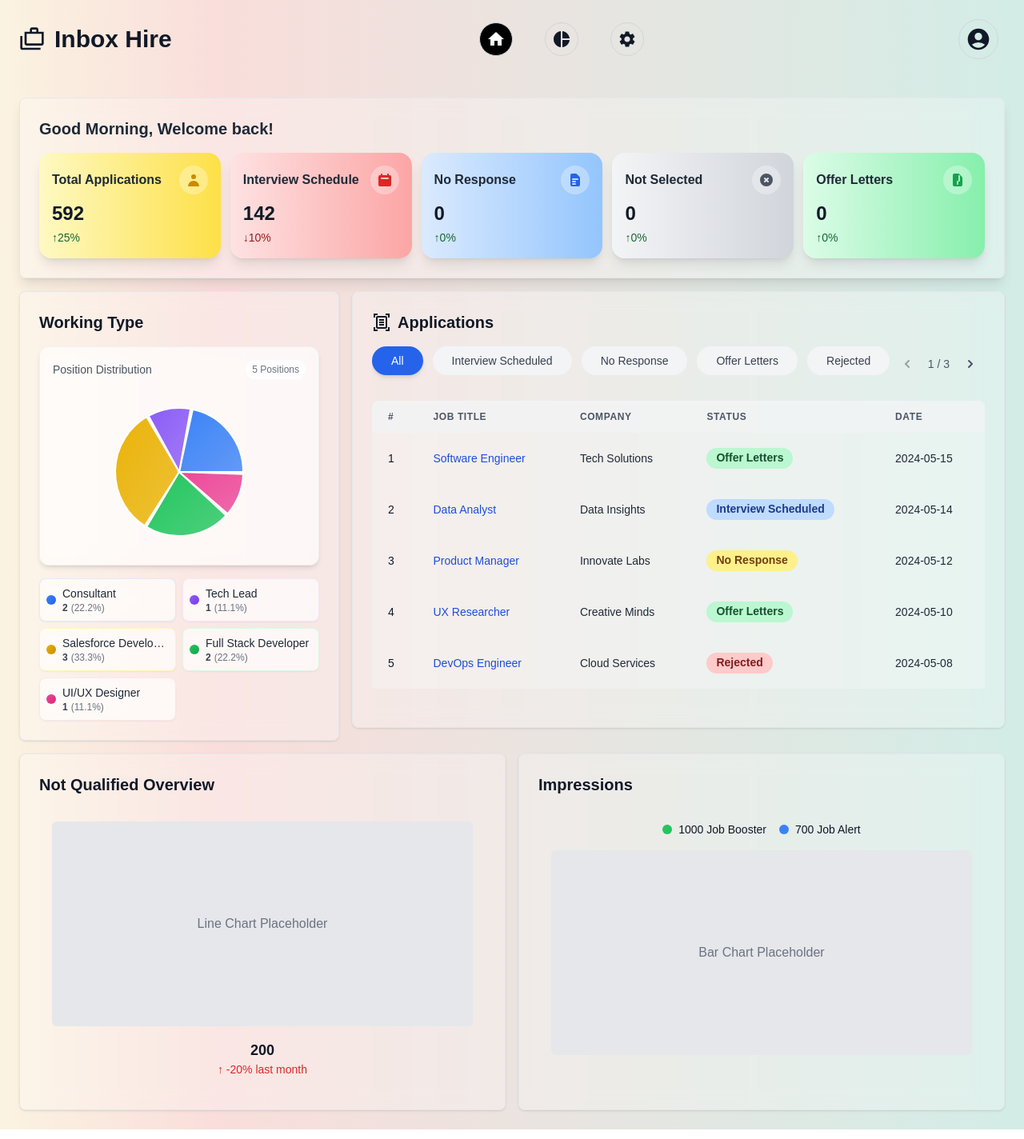
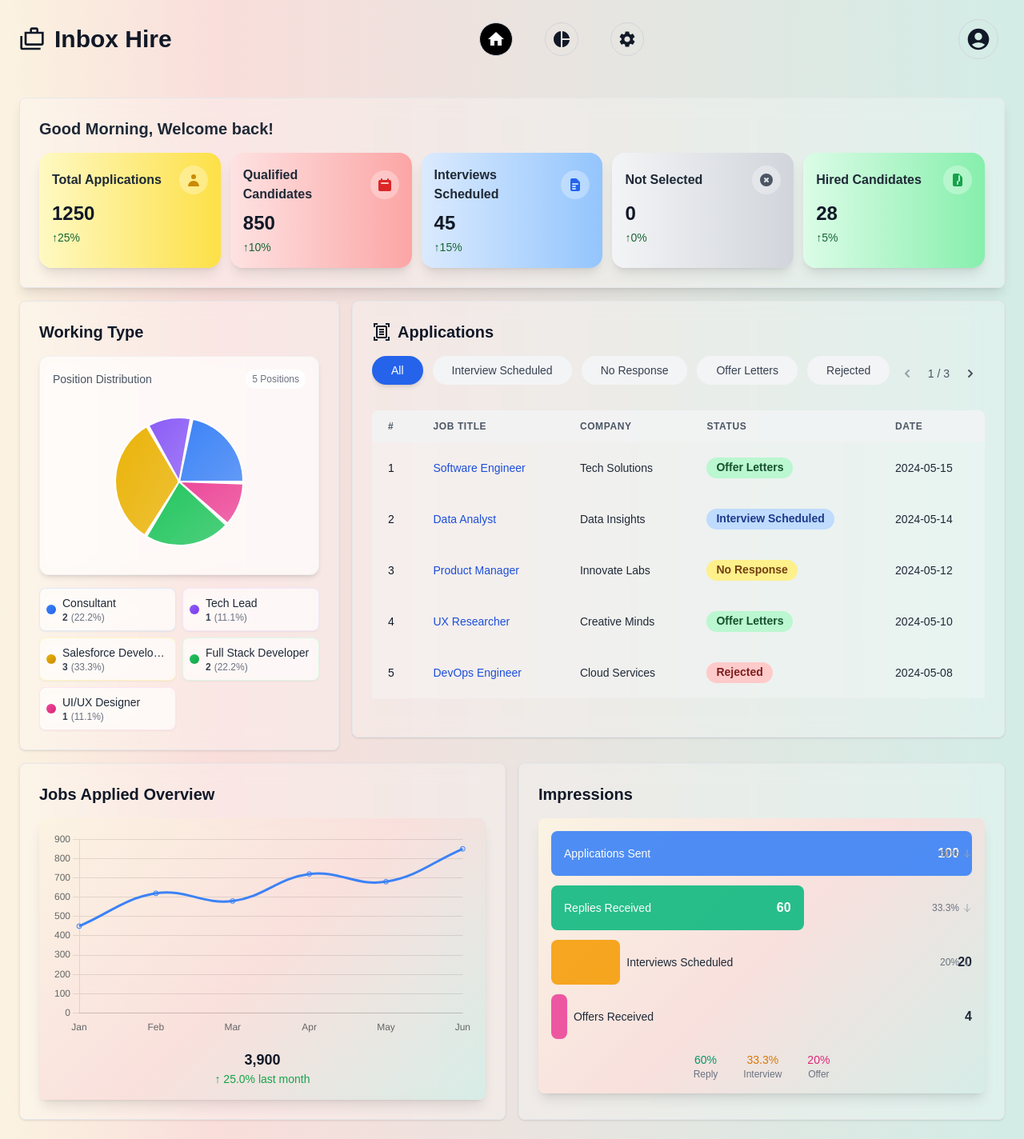
Before and after one commit to shivamkapasia0/inbox-hire, a Next.js app: page / in a window 1280 px wide. Shown: the whole page at 80% size. Built offline with nearby package versions, Linux system fonts and the light colour scheme.

Commit message:
Add charting capabilities and data management for dashboard components

```diff
--- a/package.json
+++ b/package.json
@@ -10,8 +10,10 @@
   },
   "dependencies": {
     "@heroicons/react": "^2.2.0",
+    "chart.js": "^4.4.9",
     "next": "15.1.8",
     "react": "^19.0.0",
+    "react-chartjs-2": "^5.3.0",
     "react-dom": "^19.0.0",
     "react-icons": "^5.5.0",
     "recharts": "^2.15.3"
--- a/src/app/components/ImpressionsChart.js
+++ b/src/app/components/ImpressionsChart.js
@@ -1,19 +1,99 @@
+'use client';
+
+import { useDataStore } from '../utils/DataStore';
+
 export default function ImpressionsChart() {
+  const { data } = useDataStore();
+  const { impressionFunnelData } = data;
+
+  const thresholdPercentage = 25; // Threshold to move text outside the bar
+
   return (
-    <div className="p-4">
-      <div className="flex items-center justify-center space-x-4 mb-4">
-        <div className="flex items-center">
-          <span className="block w-3 h-3 rounded-full bg-green-500 mr-2"></span>
-          <span className="text-sm">1000 Job Booster</span>
+    <div className="p-4 rounded-lg shadow-lg" style={{
+      background: 'linear-gradient(135deg, rgba(251, 243, 225, 0.9) 0%, rgba(249, 222, 219, 0.9) 50%, rgba(212, 236, 230, 0.9) 100%)',
+      backdropFilter: 'blur(10px)',
+    }}>
+      <div className="space-y-3">
+        {impressionFunnelData.stages.map((stage, index) => {
+          const barWidthPercentage = (stage.value / impressionFunnelData.stages[0].value) * 100;
+          const isTextOutside = barWidthPercentage < thresholdPercentage;
+
+          return (
+            <div key={stage.label} className="relative flex items-center">
+              {/* Stage Bar */}
+              <div
+                className={`h-14 rounded-lg transition-all duration-300 ${!isTextOutside && 'hover:scale-[1.02]'}`}
+                style={{
+                  width: `${barWidthPercentage}%`,
+                  backgroundColor: stage.color,
+                  opacity: 0.9,
+                  minWidth: isTextOutside ? '10px' : 'auto', // Ensure bar is visible even if small
+                }}
+              >
+                {!isTextOutside && (
+                  <div className="flex items-center justify-between h-full px-4">
+                    <span className="text-white font-medium text-sm">{stage.label}</span>
+                    <span className="text-white font-bold">{stage.value}</span>
+                  </div>
+                )}
+              </div>
+
+              {/* Text outside the bar if needed */}
+              {isTextOutside && (
+                <div className="ml-2 flex items-center justify-between w-full">
+                  <span className="text-gray-800 font-medium text-sm">{stage.label}</span>
+                  <span className="text-gray-800 font-bold ml-2">{stage.value}</span>
+                </div>
+              )}
+
+              {/* Conversion Rate and Arrow */}
+              {index < impressionFunnelData.stages.length - 1 && (
+                <div className="absolute top-1/2 right-0 transform -translate-y-1/2 flex items-center">
+                  <span className="text-xs text-gray-500">
+                    {impressionFunnelData.conversionRates[
+                      index === 0 ? 'replyRate' :
+                      index === 1 ? 'interviewRate' : 'offerRate'
+                    ]}%
+                  </span>
+                  <svg
+                    className="w-3 h-3 text-gray-400 ml-1"
+                    fill="none"
+                    stroke="currentColor"
+                    viewBox="0 0 24 24"
+                  >
+                    <path
+                      strokeLinecap="round"
+                      strokeLinejoin="round"
+                      strokeWidth={2}
+                      d="M19 14l-7 7m0 0l-7-7m7 7V3"
+                    />
+                  </svg>
+                </div>
+              )}
+            </div>
+          );
+        })}
+      </div>
+
+      <div className="mt-4 flex justify-center space-x-8">
+        <div className="text-center">
+          <p className="text-sm font-medium text-emerald-600">
+            {impressionFunnelData.conversionRates.replyRate}%
+          </p>
+          <p className="text-xs text-gray-500">Reply</p>
         </div>
-        <div className="flex items-center">
-          <span className="block w-3 h-3 rounded-full bg-blue-500 mr-2"></span>
-          <span className="text-sm">700 Job Alert</span>
+        <div className="text-center">
+          <p className="text-sm font-medium text-amber-600">
+            {impressionFunnelData.conversionRates.interviewRate}%
+          </p>
+          <p className="text-xs text-gray-500">Interview</p>
         </div>
-      </div>
-      {/* Placeholder for Bar Chart */}
-      <div className="w-full h-64 bg-gray-200 dark:bg-gray-700 rounded-md flex items-center justify-center text-gray-500 dark:text-gray-400">
-        Bar Chart Placeholder
+        <div className="text-center">
+          <p className="text-sm font-medium text-pink-600">
+            {impressionFunnelData.conversionRates.offerRate}%
+          </p>
+          <p className="text-xs text-gray-500">Offer</p>
+        </div>
       </div>
     </div>
   );
--- a/src/app/components/NotQualifiedOverview.js
+++ b/src/app/components/NotQualifiedOverview.js
@@ -1,13 +1,104 @@
+'use client';
+
+import { Line } from 'react-chartjs-2';
+import {
+  Chart as ChartJS,
+  CategoryScale,
+  LinearScale,
+  PointElement,
+  LineElement,
+  Title,
+  Tooltip,
+  Legend,
+} from 'chart.js';
+import { useDataStore } from '../utils/DataStore';
+
+// Register ChartJS components
+ChartJS.register(
+  CategoryScale,
+  LinearScale,
+  PointElement,
+  LineElement,
+  Title,
+  Tooltip,
+  Legend
+);
+
 export default function NotQualifiedOverview() {
+  const { data } = useDataStore();
+  const { jobsAppliedData } = data;
+
+  const chartData = {
+    labels: jobsAppliedData.labels,
+    datasets: [
+      {
+        label: 'Total Jobs Applied',
+        data: jobsAppliedData.datasets[0].data,
+        borderColor: 'rgb(59, 130, 246)', // blue-500
+        backgroundColor: 'rgba(59, 130, 246, 0.1)',
+        tension: 0.4,
+        fill: true,
+      },
+    ],
+  };
+
+  const options = {
+    responsive: true,
+    maintainAspectRatio: false,
+    plugins: {
+      legend: {
+        display: false,
+      },
+      tooltip: {
+        mode: 'index',
+        intersect: false,
+        callbacks: {
+          label: function(context) {
+            return `Jobs Applied: ${context.parsed.y}`;
+          }
+        }
+      },
+    },
+    scales: {
+      y: {
+        beginAtZero: true,
+        grid: {
+          color: 'rgba(0, 0, 0, 0.1)',
+        },
+        ticks: {
+          callback: function(value) {
+            return value.toLocaleString();
+          }
+        }
+      },
+      x: {
+        grid: {
+          display: false,
+        },
+      },
+    },
+  };
+
+  // Calculate the total and percentage change
+  const total = jobsAppliedData.datasets[0].data.reduce((a, b) => a + b, 0);
+  const lastMonth = jobsAppliedData.datasets[0].data[jobsAppliedData.datasets[0].data.length - 2];
+  const currentMonth = jobsAppliedData.datasets[0].data[jobsAppliedData.datasets[0].data.length - 1];
+  const percentageChange = ((currentMonth - lastMonth) / lastMonth) * 100;
+
   return (
-    <div className="p-4">
-      {/* Placeholder for Line Chart */}
-      <div className="w-full h-64 bg-gray-200 dark:bg-gray-700 rounded-md flex items-center justify-center text-gray-500 dark:text-gray-400">
-        Line Chart Placeholder
+    <div className="p-4 rounded-lg shadow-lg" style={{
+      background: 'linear-gradient(135deg, rgba(251, 243, 225, 0.9) 0%, rgba(249, 222, 219, 0.9) 50%, rgba(212, 236, 230, 0.9) 100%)',
+      backdropFilter: 'blur(10px)',
+    }}>
+      {/* <h3 className="text-lg font-semibold text-gray-800 mb-4">Total Jobs Applied</h3> */}
+      <div className="w-full h-64">
+        <Line data={chartData} options={options} />
       </div>
       <div className="mt-4 text-center">
-        <p className="text-lg font-semibold">200</p>
-        <p className="text-sm text-red-600">↑ -20% last month</p>
+        <p className="text-lg font-semibold">{total.toLocaleString()}</p>
+        <p className={`text-sm ${percentageChange >= 0 ? 'text-green-600' : 'text-red-600'}`}>
+          {percentageChange >= 0 ? '↑' : '↓'} {Math.abs(percentageChange).toFixed(1)}% last month
+        </p>
       </div>
     </div>
   );
--- a/src/app/components/SummaryCard.js
+++ b/src/app/components/SummaryCard.js
@@ -1,3 +1,5 @@
+'use client';
+
 import AnimatedNumber from './AnimatedNumber';
 
 export default function SummaryCard({ title, value, trend, trendType, gradientClasses, icon: Icon, iconColor }) {
--- a/src/app/components/SummaryCards.js
+++ b/src/app/components/SummaryCards.js
@@ -1,4 +1,7 @@
+'use client';
+
 import SummaryCard from './SummaryCard';
+import { useDataStore } from '../utils/DataStore';
 
 // Placeholder Icons (replace with actual icons later)
 const UsersIcon = (props) => <svg {...props} fill="currentColor" viewBox="0 0 20 20"><path d="M10 9a3 3 0 100-6 3 3 0 000 6zm-7 9a7 7 0 1114 0H3z"></path></svg>;
@@ -8,11 +11,14 @@ const XCircleIcon = (props) => <svg {...props} fill="currentColor" viewBox="0 0
 const DocumentCheckIcon = (props) => <svg {...props} fill="currentColor" viewBox="0 0 20 20" xmlns="http://www.w3.org/2000/svg"><path fill-rule="evenodd" d="M6 2a2 2 0 00-2 2v12a2 2 0 002 2h8a2 2 0 002-2V7.414A2 2 0 0015.414 6L12 2.586A2 2 0 0010.586 2H6zm5 10a1 1 0 10-2 0v3a1 1 0 102 0v-3zm2-7a1 1 0 00-2 0v6a1 1 0 102 0V5z" clip-rule="evenodd"></path></svg>;
 
 export default function SummaryCards() {
+  const { data } = useDataStore();
+  const { summaryStats } = data;
+
   return (
     <div className="grid grid-cols-1 sm:grid-cols-2 md:grid-cols-3 lg:grid-cols-5 gap-3">
       <SummaryCard
         title="Total Applications"
-        value="592"
+        value={summaryStats.totalApplications.toString()}
         trend="25%"
         trendType="up"
         gradientClasses="bg-gradient-to-r from-yellow-100 to-yellow-300 dark:from-yellow-800 dark:to-yellow-950"
@@ -20,18 +26,18 @@ export default function SummaryCards() {
         iconColor="text-yellow-600 dark:text-yellow-300"
       />
       <SummaryCard
-        title="Interview Schedule"
-        value="142"
+        title="Qualified Candidates"
+        value={summaryStats.qualifiedCandidates.toString()}
         trend="10%"
-        trendType="down"
+        trendType="up"
         gradientClasses="bg-gradient-to-r from-red-100 to-red-300 dark:from-red-800 dark:to-red-950"
         icon={CalendarIcon}
         iconColor="text-red-600 dark:text-red-300"
       />
       <SummaryCard
-        title="No Response"
-        value="0"
-        trend="0%"
+        title="Interviews Scheduled"
+        value={summaryStats.interviewsScheduled.toString()}
+        trend="15%"
         trendType="up"
         gradientClasses="bg-gradient-to-r from-blue-100 to-blue-300 dark:from-blue-800 dark:to-blue-950"
         icon={DocumentRemoveIcon}
@@ -46,10 +52,10 @@ export default function SummaryCards() {
         icon={XCircleIcon}
         iconColor="text-gray-600 dark:text-gray-300"
       />
-       <SummaryCard
-        title="Offer Letters"
-        value="0"
-        trend="0%"
+      <SummaryCard
+        title="Hired Candidates"
+        value={summaryStats.hiredCandidates.toString()}
+        trend="5%"
         trendType="up"
         gradientClasses="bg-gradient-to-r from-green-100 to-green-300 dark:from-green-800 dark:to-green-950"
         icon={DocumentCheckIcon}
--- a/src/app/layout.js
+++ b/src/app/layout.js
@@ -1,5 +1,6 @@
 import { Geist, Geist_Mono } from "next/font/google";
 import "./globals.css";
+import { DataStoreProvider } from "./utils/DataStore";
 
 const geistSans = Geist({
   variable: "--font-geist-sans",
@@ -26,7 +27,9 @@ export default function RootLayout({ children }) {
           background: 'linear-gradient(90deg, rgba(251, 243, 225, 1) 0%, rgba(249, 222, 219, 1) 21%, rgba(212, 236, 230, 1) 98%)',
         }}
       >
-        {children}
+        <DataStoreProvider>
+          {children}
+        </DataStoreProvider>
       </body>
     </html>
   );
--- a/src/app/page.js
+++ b/src/app/page.js
@@ -45,7 +45,7 @@ export default function Home() {
         </div>
 
         <div className="grid grid-cols-1 lg:grid-cols-2 gap-4 mt-4">
-          <DashboardSection title="Not Qualified Overview">
+          <DashboardSection title="Jobs Applied Overview">
             <NotQualifiedOverview />
           </DashboardSection>
           <DashboardSection title="Impressions">
--- /dev/null
+++ b/src/app/utils/DataStore.js
@@ -0,0 +1,136 @@
+'use client';
+
+import React, { createContext, useContext, useState } from 'react';
+
+// Initial data state
+const initialData = {
+  // Summary Cards Data
+  summaryStats: {
+    totalApplications: 1250,
+    qualifiedCandidates: 850,
+    interviewsScheduled: 45,
+    hiredCandidates: 28,
+  },
+
+  // Applications Table Data
+  applications: [
+    {
+      id: 1,
+      name: 'John Doe',
+      position: 'Senior Developer',
+      status: 'Applied',
+      date: '2024-03-15',
+      experience: '5 years',
+      location: 'New York',
+    },
+    // Add more application data as needed
+  ],
+
+  // Impression Funnel Data
+  impressionFunnelData: {
+    stages: [
+      {
+        label: 'Applications Sent',
+        value: 100,
+        color: 'rgb(59, 130, 246)', // blue-500
+        description: 'Total applications submitted'
+      },
+      {
+        label: 'Replies Received',
+        value: 60,
+        color: 'rgb(16, 185, 129)', // emerald-500
+        description: 'Employers who responded'
+      },
+      {
+        label: 'Interviews Scheduled',
+        value: 20,
+        color: 'rgb(245, 158, 11)', // amber-500
+        description: 'Interviews in pipeline'
+      },
+      {
+        label: 'Offers Received',
+        value: 4,
+        color: 'rgb(236, 72, 153)', // pink-500
+        description: 'Job offers received'
+      }
+    ],
+    conversionRates: {
+      replyRate: 60,
+      interviewRate: 33.3,
+      offerRate: 20
+    }
+  },
+
+  // Chart Data
+  impressionsData: {
+    labels: ['Jan', 'Feb', 'Mar', 'Apr', 'May', 'Jun'],
+    datasets: [
+      {
+        label: 'Impressions',
+        data: [1200, 1900, 1500, 2100, 1800, 2400],
+      },
+    ],
+  },
+
+  // Total Jobs Applied Data
+  jobsAppliedData: {
+    labels: ['Jan', 'Feb', 'Mar', 'Apr', 'May', 'Jun'],
+    datasets: [
+      {
+        label: 'Total Jobs Applied',
+        data: [450, 620, 580, 720, 680, 850],
+      },
+    ],
+  },
+
+  // Working Type Data
+  workingTypes: {
+    remote: 45,
+    hybrid: 30,
+    onsite: 25,
+  },
+
+  // Upcoming Interviews
+  upcomingInterviews: [
+    {
+      id: 1,
+      candidate: 'Alice Smith',
+      position: 'Frontend Developer',
+      date: '2024-03-20',
+      time: '10:00 AM',
+      type: 'Technical',
+    },
+    // Add more interview data as needed
+  ],
+};
+
+// Create the context
+const DataStoreContext = createContext();
+
+// Provider component
+export function DataStoreProvider({ children }) {
+  const [data, setData] = useState(initialData);
+
+  // Function to update specific data
+  const updateData = (key, newData) => {
+    setData(prevData => ({
+      ...prevData,
+      [key]: newData,
+    }));
+  };
+
+  return (
+    <DataStoreContext.Provider value={{ data, updateData }}>
+      {children}
+    </DataStoreContext.Provider>
+  );
+}
+
+// Custom hook to use the data store
+export function useDataStore() {
+  const context = useContext(DataStoreContext);
+  if (context === undefined) {
+    throw new Error('useDataStore must be used within a DataStoreProvider');
+  }
+  return context;
+}
```
Also changed, not shown: 1 other file (tests, documents, lock files or other folders).
